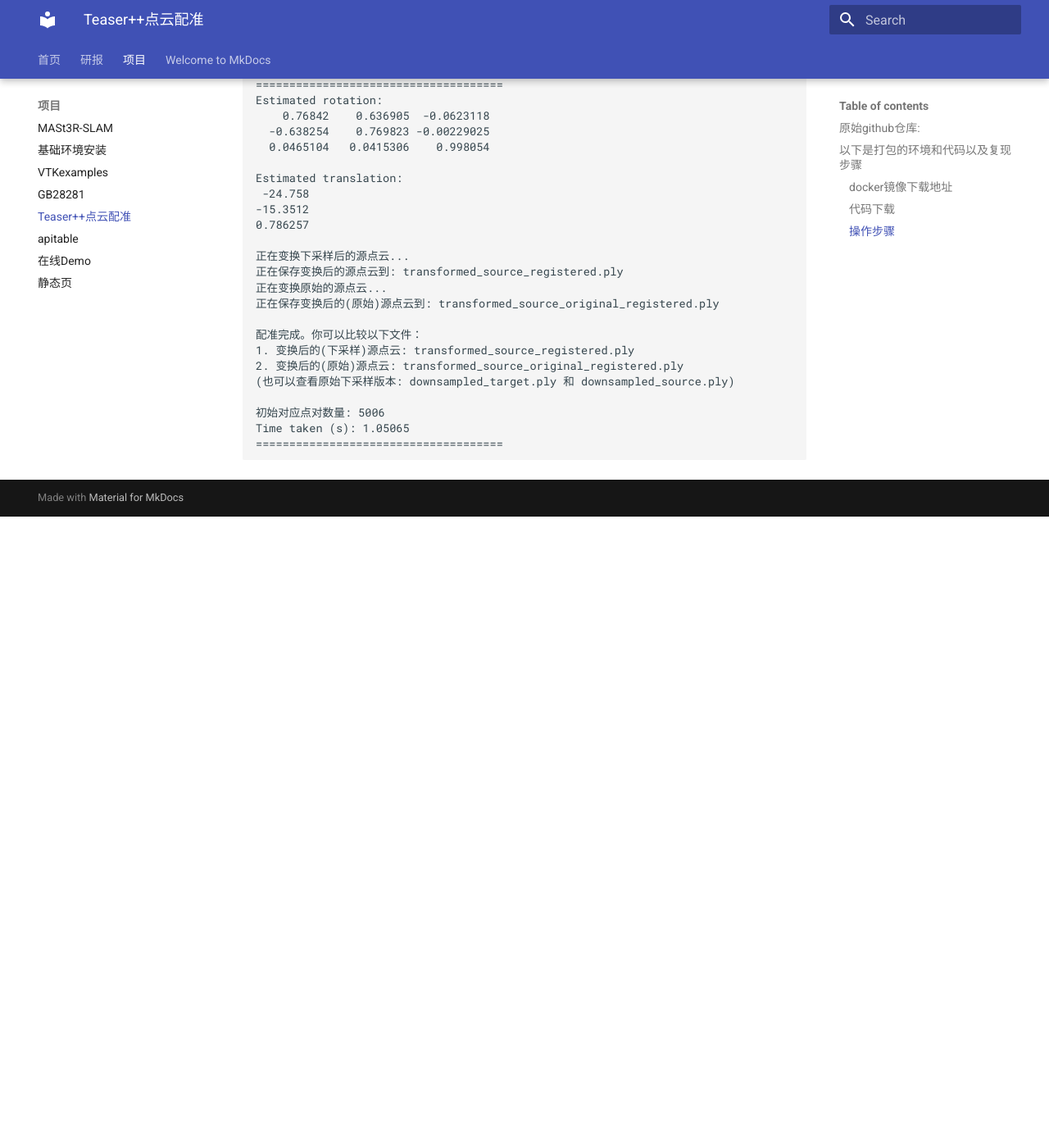
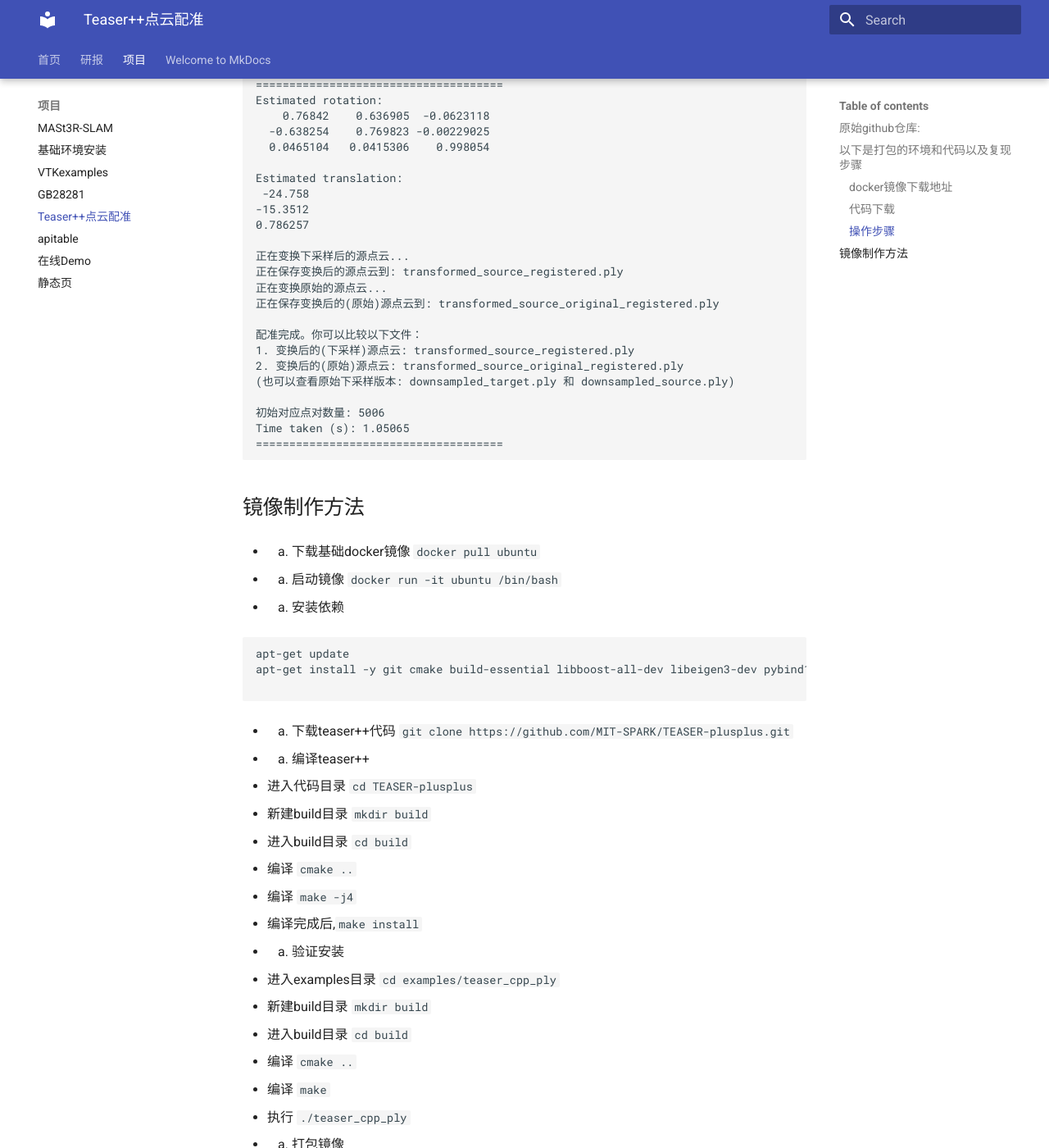
Before and after one commit to lhnows/alignai, an MkDocs documentation site: the page built from docs/projects/Teaser++.md, in a window 1280 px wide and 1400 px high, scrolled down 2118 px. Shown: the whole window at 82% size. Built offline with MkDocs 1.6.1 and Material for MkDocs 9.7.7, drawn with Linux system fonts in a browser that asks for light colours; before the commit the page ends 2748 px from its top, so only the background shows below that; some of the changed text lies outside the part shown.

Commit message:
update teaser++

````diff
--- a/docs/projects/Teaser++.md
+++ b/docs/projects/Teaser++.md
@@ -98,3 +98,46 @@ Estimated translation:
 Time taken (s): 1.05065
 =====================================
 ```
+
+## 镜像制作方法
+
+* 1. 下载基础docker镜像 `docker pull ubuntu`
+* 2. 启动镜像 `docker run -it ubuntu /bin/bash`
+* 3. 安装依赖
+```
+apt-get update
+apt-get install -y git cmake build-essential libboost-all-dev libeigen3-dev pybind11-dev libpcl-dev
+
+```
+* 4. 下载teaser++代码 `git clone https://github.com/MIT-SPARK/TEASER-plusplus.git`
+* 5. 编译teaser++
+  * 进入代码目录 `cd TEASER-plusplus`
+  * 新建build目录 `mkdir build`
+  * 进入build目录 `cd build`
+  * 编译 `cmake ..`
+  * 编译 `make -j4`
+  * 编译完成后,`make install`
+* 6. 验证安装
+  * 进入examples目录 `cd examples/teaser_cpp_ply`
+  * 新建build目录 `mkdir build`
+  * 进入build目录 `cd build`
+  * 编译 `cmake ..`
+  * 编译 `make`
+  * 执行 `./teaser_cpp_ply`
+* 7. 打包镜像
+  * 退出docker容器 `exit`
+  * 打包镜像 `docker commit -m "teaser++" -a "teaser++" 容器id teaserpp:latest`
+  * 保存镜像 `docker save teaserpp:latest > teaserpp_dockerimage.tar`
+```
+## 镜像的使用方法
+* 1. 下载镜像 `docker load < teaserpp_dockerimage.tar`
+* 2. 准备example代码，进入example目录 `cd examples` （可以使用上面的代码）
+* 3. 启动镜像 `docker run -it -v ./:/app teaserpp:latest /bin/bash`
+* 4. 进入app目录 `cd /app`
+* 5. 进入example代码目录 `cd teaser_cpp_ply`
+* 6. 新建build目录 `mkdir build`
+* 7. 进入build目录 `cd build`
+* 8. 编译 `cmake..`
+* 9. 编译 `make`
+* 10. 执行 `./teaser_cpp_ply`
+```
````
